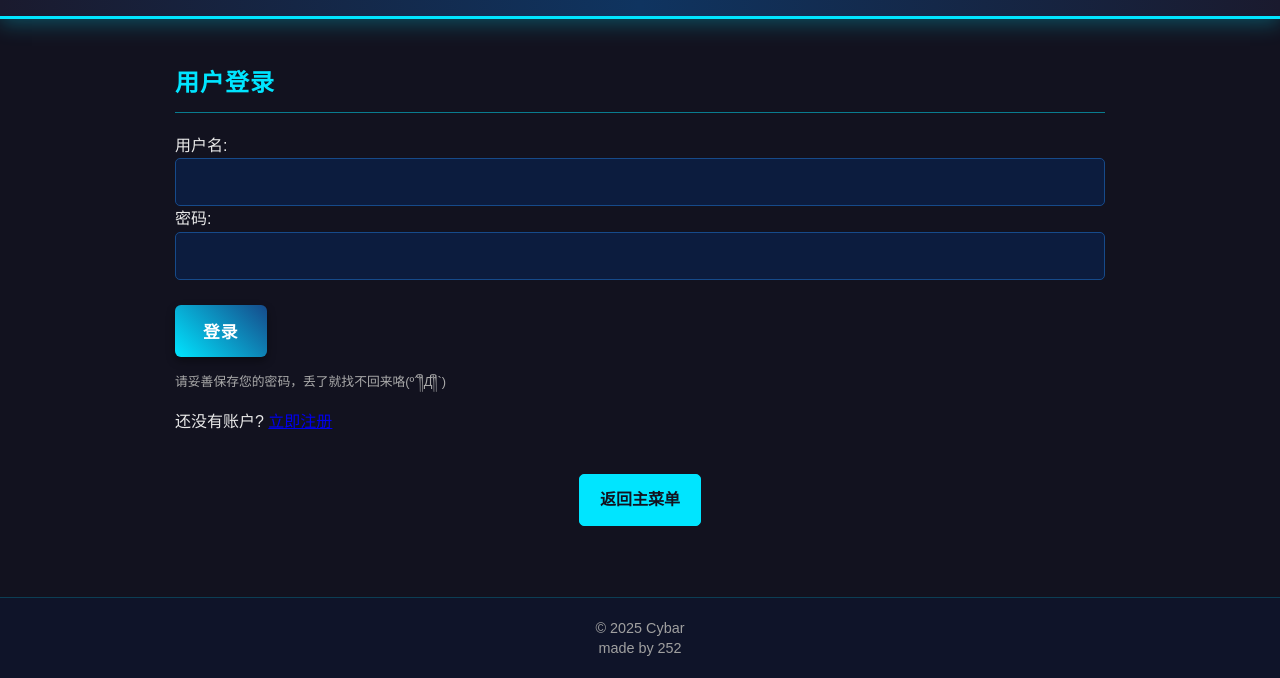
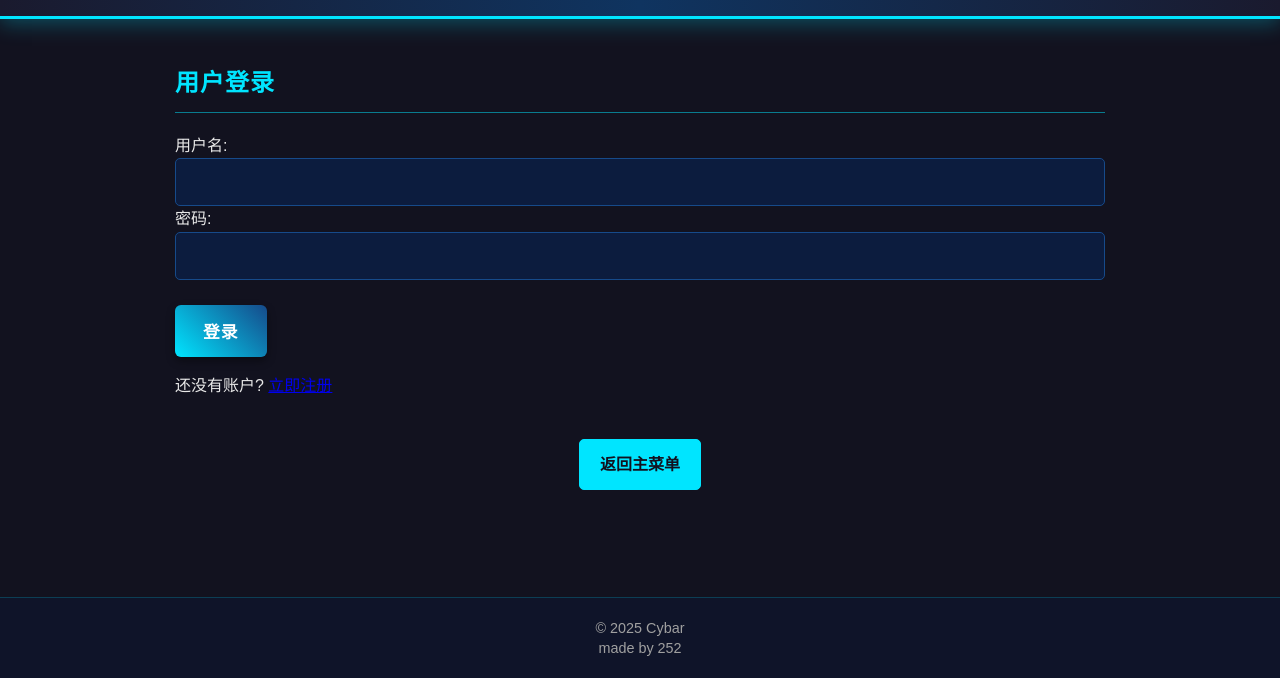
Before and after one commit to stzjz/Cybar-recommend_sys, a website: page auth/login.html in a window 1280 px wide. Shown: the part 122-800 px from the top of the page. Drawn offline with Linux system fonts and the light colour scheme.

Commit message:
Revert "feat: 更新登录和注册页面"
This reverts commit 60ed8271223fca0003cd873c06f9a979639bef10.

```diff
--- a/auth/login.html
+++ b/auth/login.html
@@ -5,16 +5,6 @@
     <meta name="viewport" content="width=device-width, initial-scale=1.0">
     <title>登录 - Cybar</title>
     <link rel="stylesheet" href="/style.css">
-    <link rel="stylesheet" href="/auth/auth.css">
-    <style>
-        /* Add specific style for the hint */
-        .login-hint {
-            font-size: 0.8em;
-            color: #aaa;
-            margin-top: 15px; /* Add some space above */
-            margin-bottom: 5px; /* Reduce space below if needed */
-        }
-    </style>
 </head>
 <body>
     <header>
@@ -37,7 +27,6 @@
             <button type="submit">登录</button>
         </form>
         <p id="login-message" class="message" style="display: none;"></p>
-        <p class="login-hint">请妥善保存您的密码，丢了就找不回来咯(&#186;´༎ຶД༎ຶ`)</p>
         <p>还没有账户? <a href="/auth/register/">立即注册</a></p>
 
         <!-- Add Back Link -->
```
Also changed, not shown: auth/register.html (+1 -3 lines).
